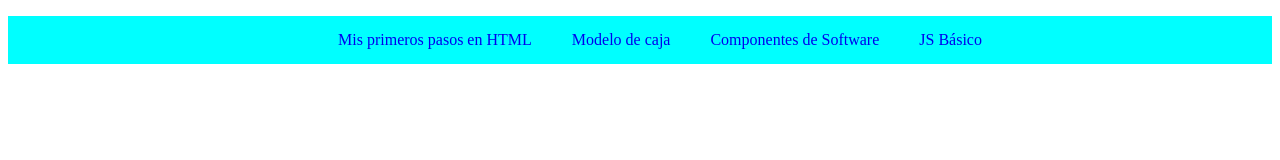
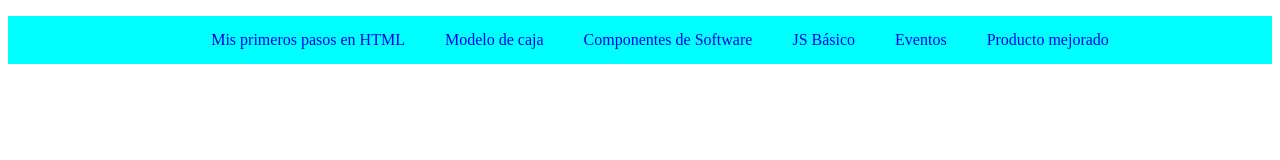
Before and after one commit to emm05lara/IS2026_Ejemplo_clase, a plain HTML site: page index.html in a window 1280 px wide. Drawn offline with Linux system fonts and the light colour scheme.

Commit message:
ft:Se agrega las dos opciones nuevas en la navegacion

```diff
--- a/index.html
+++ b/index.html
@@ -13,6 +13,8 @@
             <li class="opcion"><a href="pages/caja.html">Modelo de caja</a></li>
             <li class="opcion"><a href="pages/componente.html">Componentes de Software</a></li>
             <li class="opcion"><a href="pages/empezandoconjs.html">JS Básico</a></li>
+            <li class="opcion"><a href="pages/eventos.html">Eventos</a></li>
+            <li class="opcion"><a href="pages/producto.html">Producto mejorado</a></li>
         </ul>
     </section>
 </body>
```
